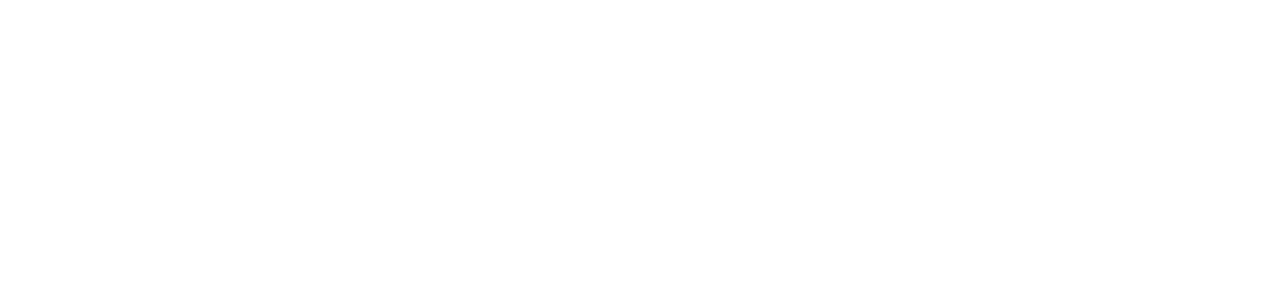
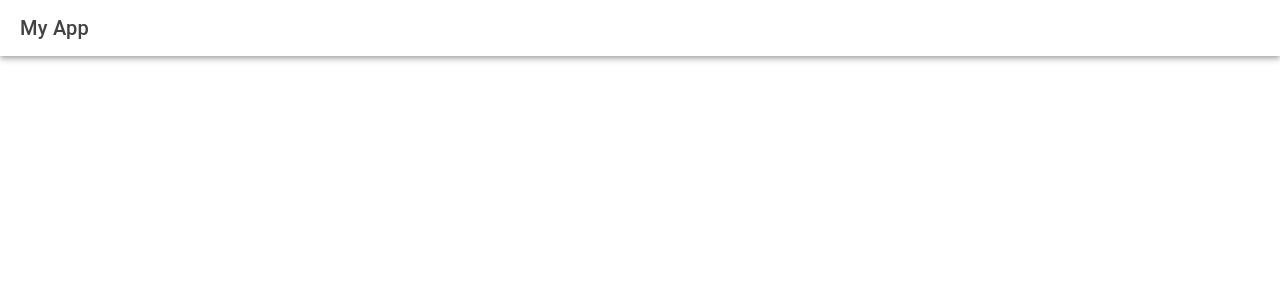
Before and after one commit to DashadotT/IT35A-MOBILE, a React (Vite) app: page /login in a window 1280 px wide. Shown: the top 300 px of the page. Built offline with nearby package versions, Linux system fonts and the light colour scheme.

Commit message:
configuration for login

```diff
--- a/src/App.tsx
+++ b/src/App.tsx
@@ -33,7 +33,7 @@
 /* Theme variables */
 import './theme/variables.css';
 import Template from './pages/Template';
-
+import Login from './pages/Login';
 
 setupIonicReact();
 
@@ -41,7 +41,9 @@
   <IonApp>
     <IonReactRouter>
       <IonRouterOutlet>
+
         <Route exact path="/" component={Template}></Route>
+        <Route exact path="/login" component={Login}></Route>
 
       </IonRouterOutlet>
     </IonReactRouter>
--- a/src/pages/Login.tsx
+++ b/src/pages/Login.tsx
@@ -0,0 +1,25 @@
+import { IonButton, IonButtons, IonContent, IonHeader, IonMenuButton, IonPage, IonTitle, IonToolbar, useIonRouter } from '@ionic/react';
+
+const Login: React.FC = () => {
+    const navigation = useIonRouter();
+
+    const doLogin = () => {
+        navigation.push("/app", "forward", "replace");
+    };
+    return (
+        <IonPage>
+            <IonHeader>
+                <IonToolbar>
+                    <IonButtons>
+                        <IonMenuButton></IonMenuButton>
+                    </IonButtons>
+                    <IonTitle>My App</IonTitle>
+                </IonToolbar>
+            </IonHeader>
+            <IonContent fullscreen>
+            </IonContent>
+        </IonPage>
+    );
+};
+
+export default Login;
```
